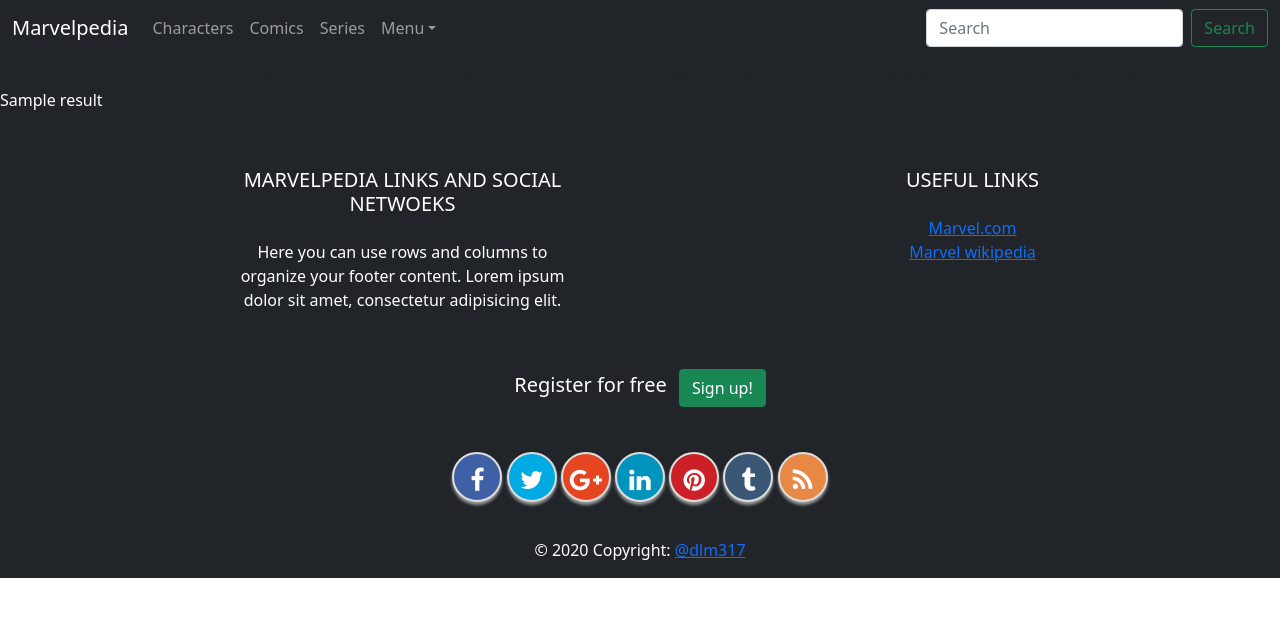
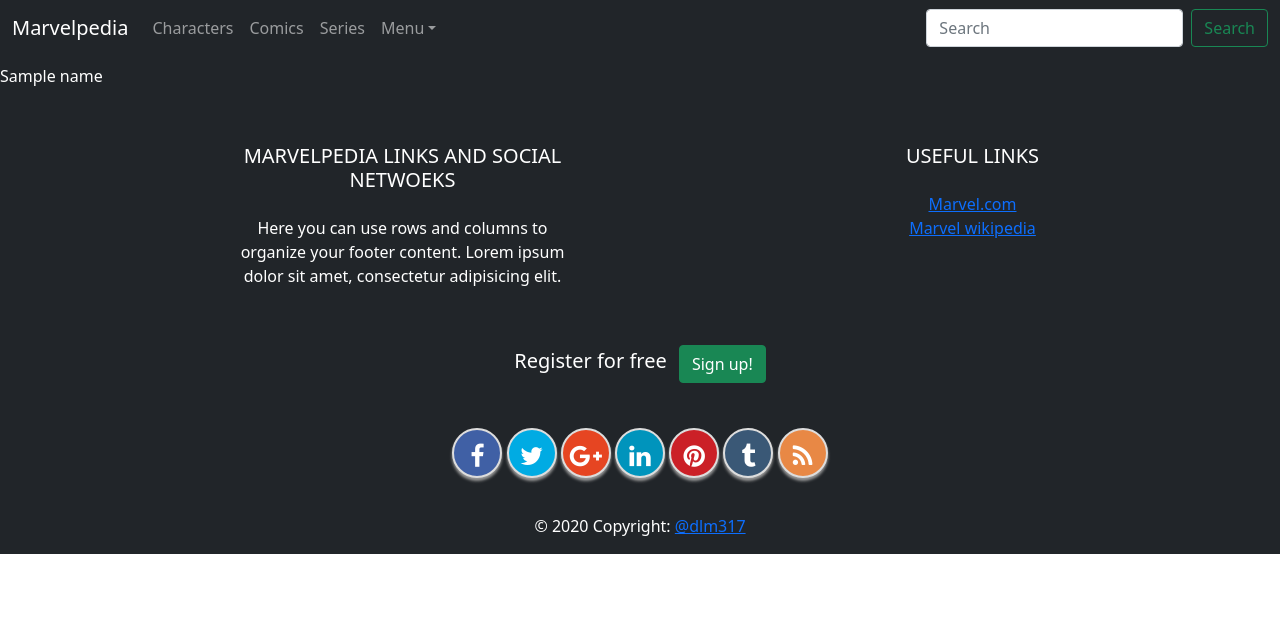
Before and after one commit to dmoreira317/marvel_site, a Django app: template marvelpedia/marvelpedia/templates/marvelapp01/characters_search.html in a window 1280 px wide. Shown: the top 617 px of the page. Run offline with Django 3.2, Linux system fonts and the light colour scheme; the template is opened without the code that fills it: most values are stand-ins (such as "Sample title", 1, 10 or a date in 2020); some libraries are stand-ins or nearby versions.

Commit message:
Managed to save the variable from GET request from characters, now it can be viewd in character_search

```diff
--- a/marvelpedia/marvelapp01/views.py
+++ b/marvelpedia/marvelapp01/views.py
@@ -25,6 +25,9 @@ def characters_search(request):
         if char_search1.is_valid(): #If request is valid, I pass the value of "name"
             name = char_search1.cleaned_data["name"]
             print("Name =" + name) #print in terminal
+
+    dictionary["name"] = name
+    print(dictionary)
     return render(request, "marvelapp01/characters_search.html", context=dictionary)
 
 
--- a/marvelpedia/marvelpedia/templates/marvelapp01/characters_search.html
+++ b/marvelpedia/marvelpedia/templates/marvelapp01/characters_search.html
@@ -8,14 +8,14 @@
 
 {% block block1 %}
 <!--content-->
-            {% from API_requests_marvel import API_request
+            <!-- {% from API_requests_marvel import API_request
 
             url = "https://gateway.marvel.com:443/v1/public/characters?name=hulk"
             result = API_request(url)
-            print(result.text) %}
+            print(result.text) %} -->
     <div>
         <p class="text-white">
-            {{result}}
+            {{name}}
         </p>
     </div>
 
```
